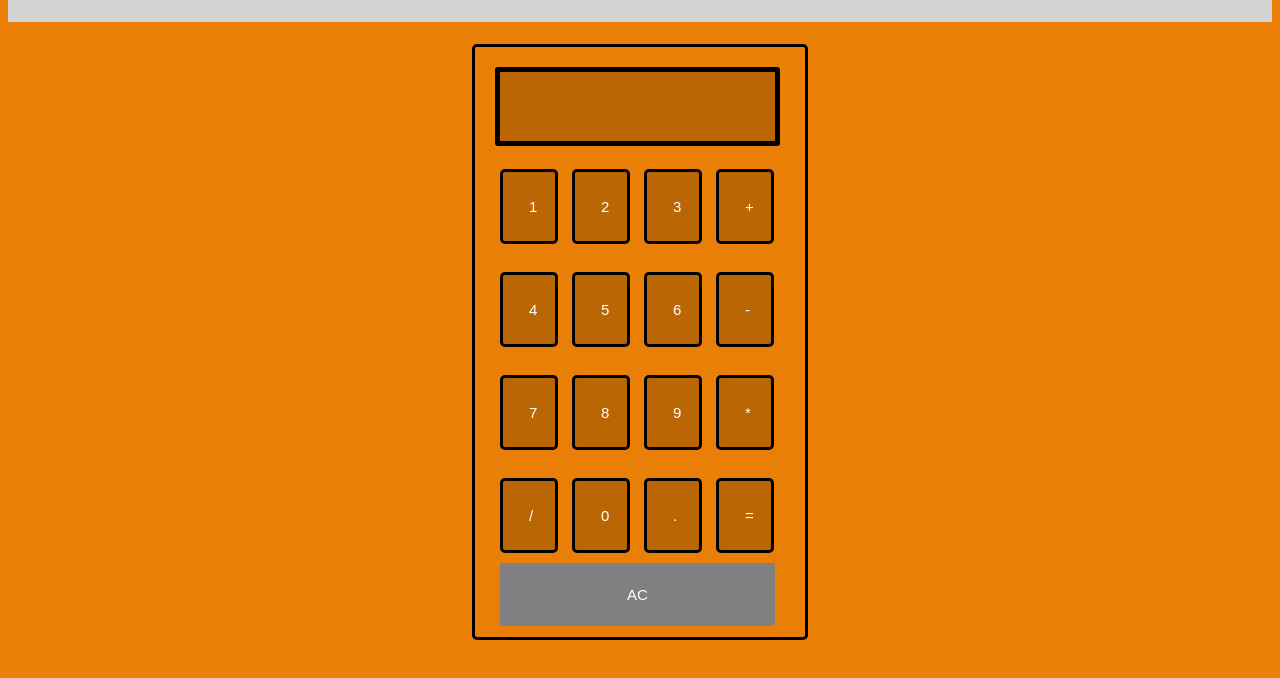
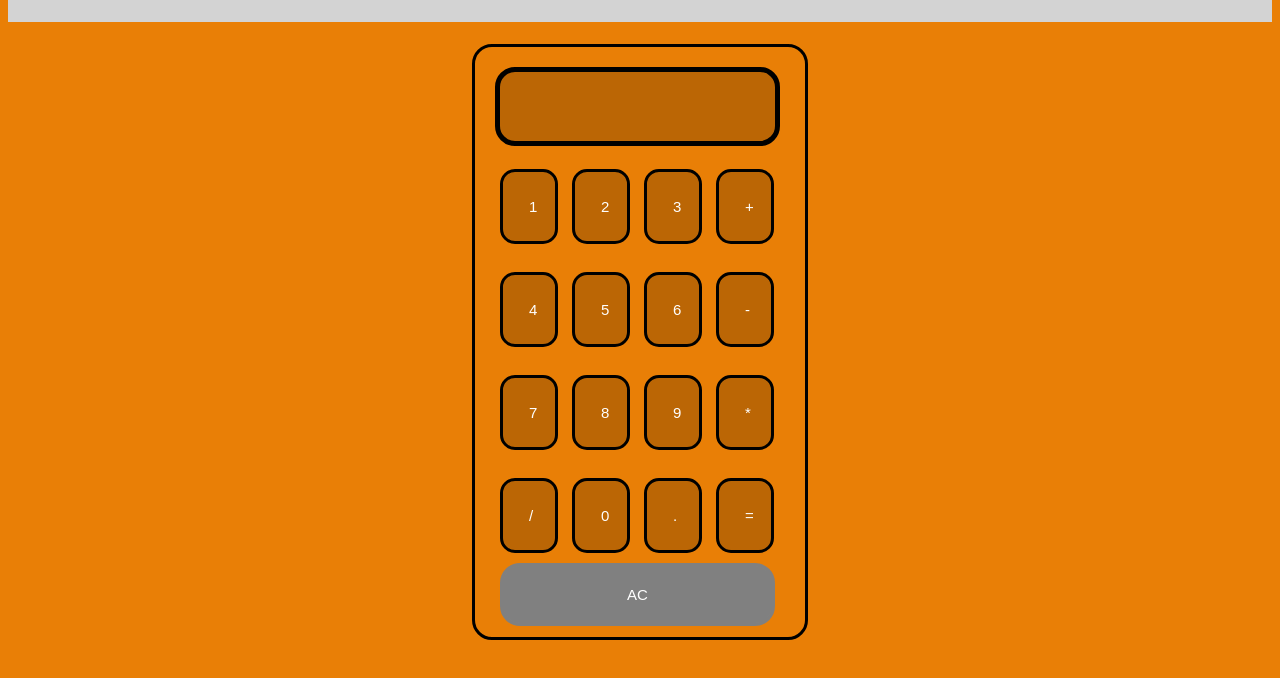
Before and after one commit to je02ff/Software-Calc, a plain HTML site: page index.html in a window 1280 px wide. Shown: the part 82-760 px from the top of the page. Drawn offline with Linux system fonts and the light colour scheme.

Commit message:
added border radius to calculator elements

```diff
--- a/style.css
+++ b/style.css
@@ -119,7 +119,7 @@ h1 {
 #clear{
   width: 275px;
   border: 3px solid gray;
-    border-radius: 3px;
+    border-radius: 20px;
     padding: 20px;
     background-color: gray;
 }
@@ -129,7 +129,7 @@ h1 {
   height: 550px;
   margin: auto;
   border: 3px solid black;
-  border-radius: 5px;
+  border-radius: 20px;
   padding: 20px;
   z-index: 1;
 }
@@ -140,7 +140,7 @@ input{
 
   color: white;
   border: 3px solid black;
-    border-radius: 5px;
+    border-radius: 15px;
     padding: 26px;
     margin: 5px;
     font-size: 15px;
@@ -149,7 +149,7 @@ input{
 #calc{
   width: 235px;
   border: 5px solid black;
-    border-radius: 3px;
+    border-radius: 20px;
     padding: 20px;
     margin: auto;
     font-size: 25px;
```
